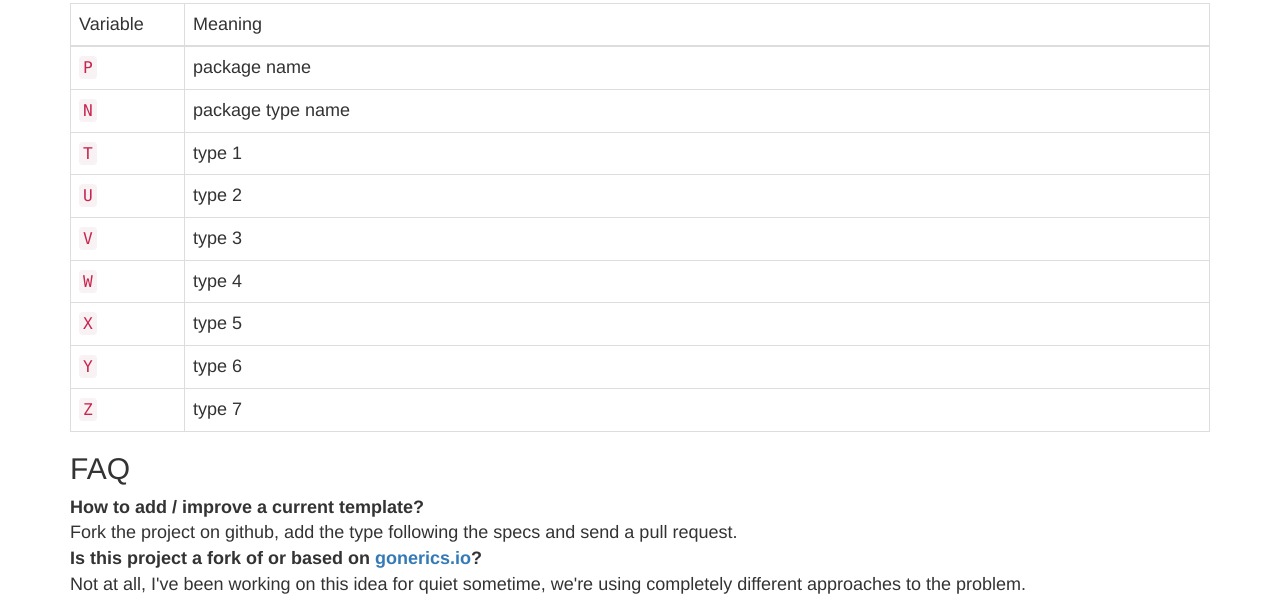
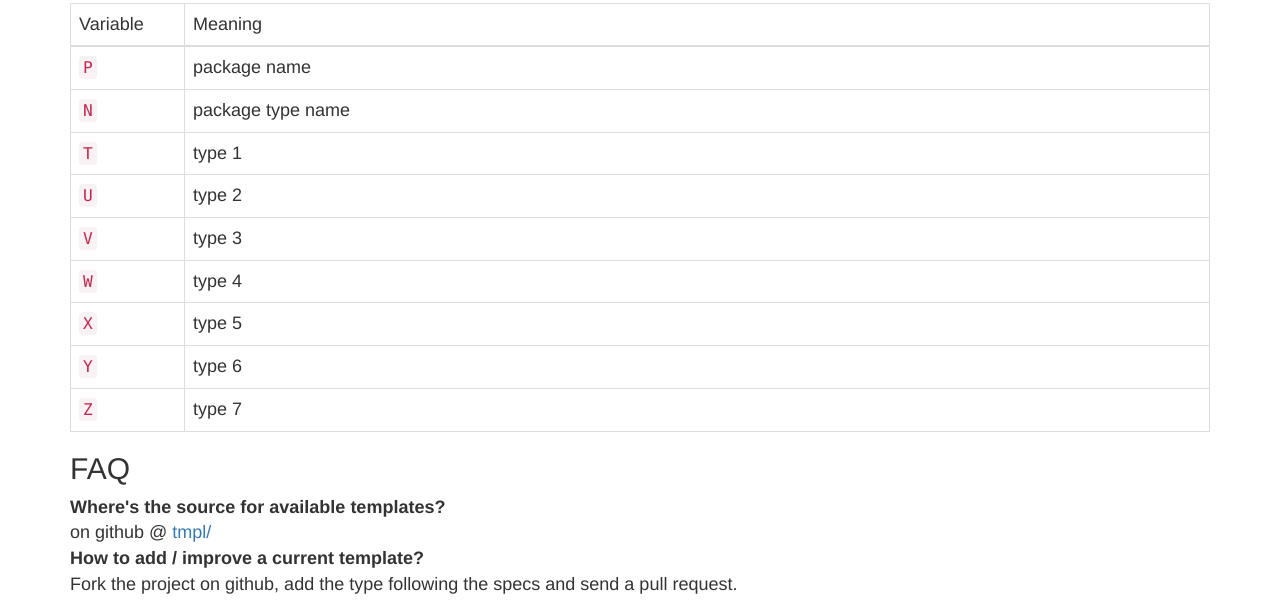
Before and after one commit to OneOfOne/generics.pw, a plain HTML site: page index.html in a window 1280 px wide. Shown: the part 1692-2292 px from the top of the page. Drawn offline with nearby package versions, Linux system fonts and the light colour scheme.

Commit message:
added a link to the templates

```diff
--- a/index.html
+++ b/index.html
@@ -145,6 +145,8 @@ import "generics.pw/t/heap=,cmp/*MyType=gh:you:YourType"
 		</dl>
 		<h2 id="faq" title="Frequently Asked Questions">FAQ</h2>
 		<dl>
+			<dt>Where's the source for available templates?<dt>
+			<dd>on github @ <a href="https://github.com/OneOfOne/generics.pw/tree/master/tmpl" target="_blank">tmpl/</a></dd>
 			<dt>How to add / improve a current template?</dt>
 			<dd>Fork the project on github, add the type following the specs and send a pull request.</dd>
 			<dt>Is this project a fork of or based on  <a href="https://github.com/bouk/gonerics" target="_blank">gonerics.io</a>?</dt>
```
